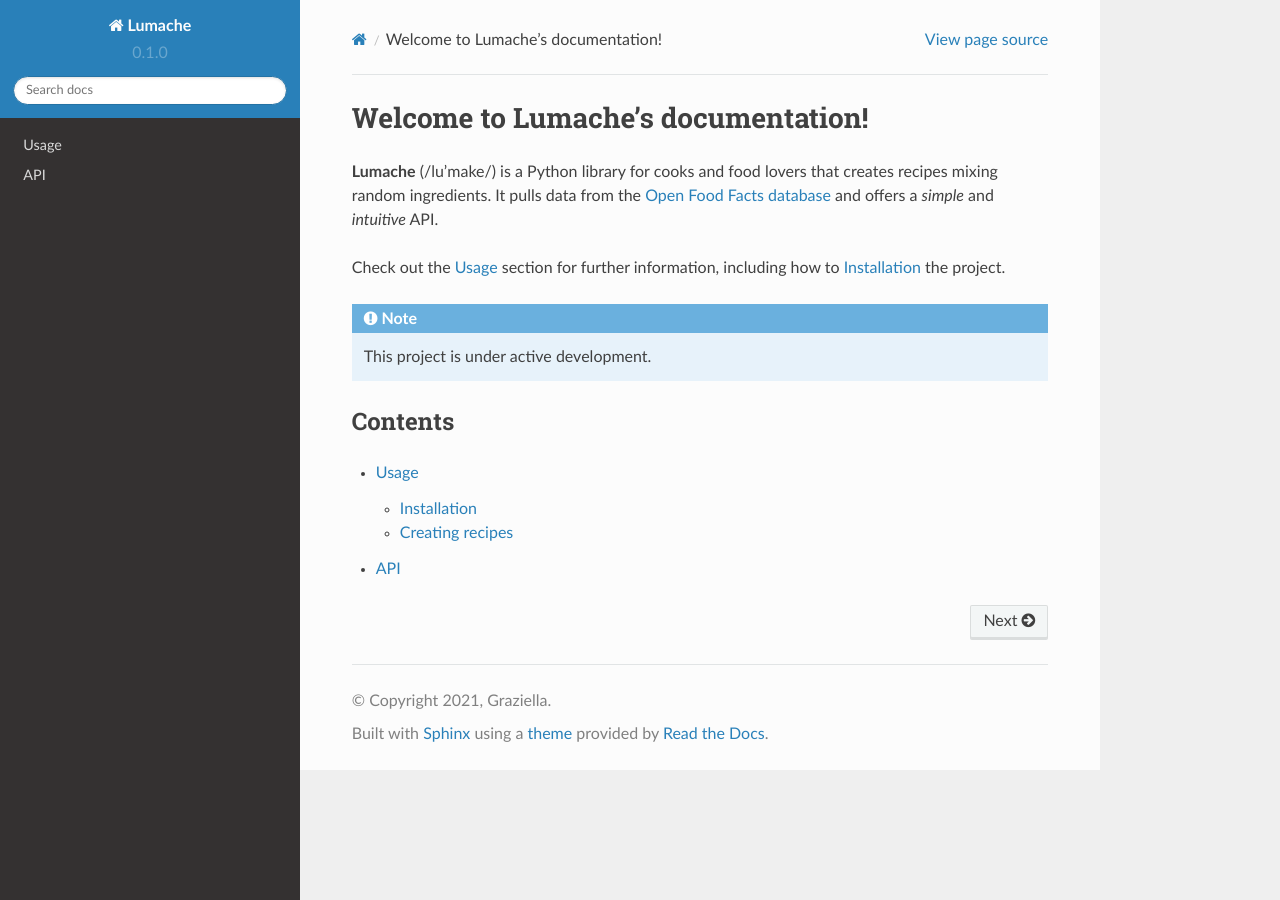
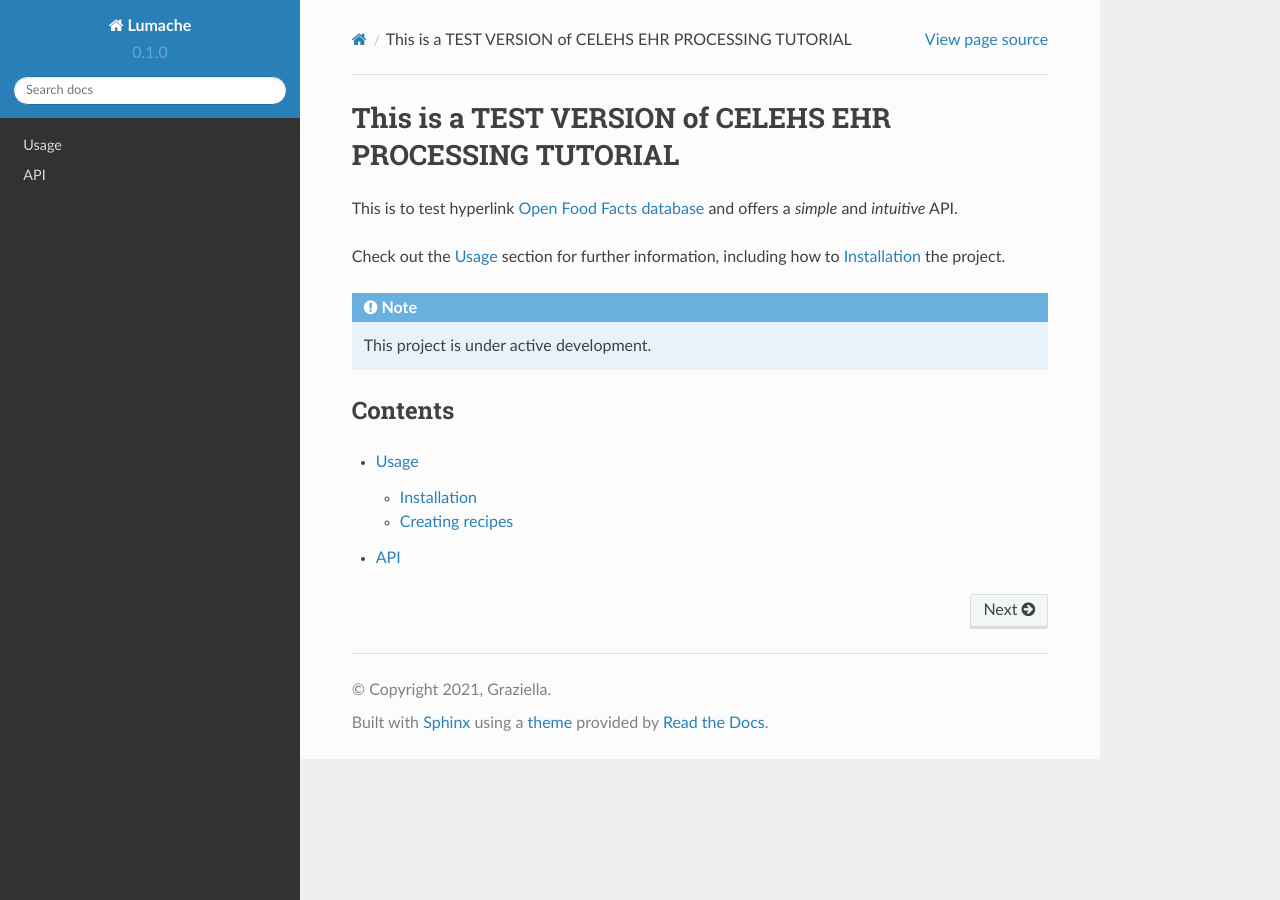
Before and after one commit to gigglypear/ehr_protocol_tutorial_test, a Sphinx documentation site: the page built from docs/source/index.rst, in a window 1280 px wide. Built offline with Sphinx 7.4.7 and the Read the Docs theme 2.0.0, drawn with Linux system fonts in a browser that asks for light colours.

Commit message:
Update index.rst

```diff
--- a/docs/source/index.rst
+++ b/docs/source/index.rst
@@ -1,9 +1,7 @@
-Welcome to Lumache's documentation!
-===================================
+This is a TEST VERSION of CELEHS EHR PROCESSING TUTORIAL
+========================================================
 
-**Lumache** (/lu'make/) is a Python library for cooks and food lovers
-that creates recipes mixing random ingredients.
-It pulls data from the `Open Food Facts database <https://world.openfoodfacts.org/>`_
+This is to test hyperlink `Open Food Facts database <https://world.openfoodfacts.org/>`_
 and offers a *simple* and *intuitive* API.
 
 Check out the :doc:`usage` section for further information, including
```
